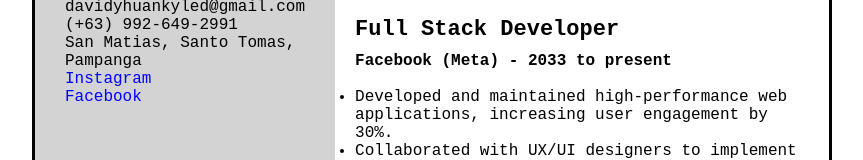
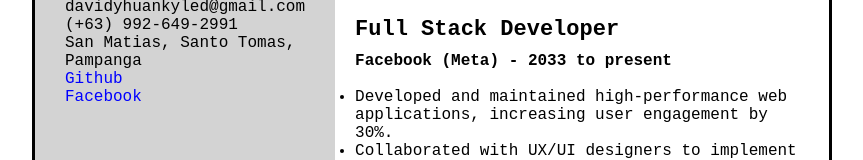
Before and after one commit to kyledavidd/resume, a React (Create React App) app: page / in a window 1280 px wide. Shown: the part 227-387 px from the top of the page, without its empty margins (208-1071 px from the left). Built offline with nearby package versions, Linux system fonts and the light colour scheme.

Commit message:
Update Contact.js

```diff
--- a/src/Contact.js
+++ b/src/Contact.js
@@ -8,7 +8,7 @@ export default function Contact() {
 
         <p>(+63) 992-649-2991</p>
         <p>San Matias, Santo Tomas, Pampanga</p>
-        <a href="https://instagram.com/kyledavidd_">Instagram</a>
+        <a href="https://github.com/kyledavidd">Github</a>
         <br />
         <a href="https://www.facebook.com/kyledav1d">Facebook</a>
       </div>
```
